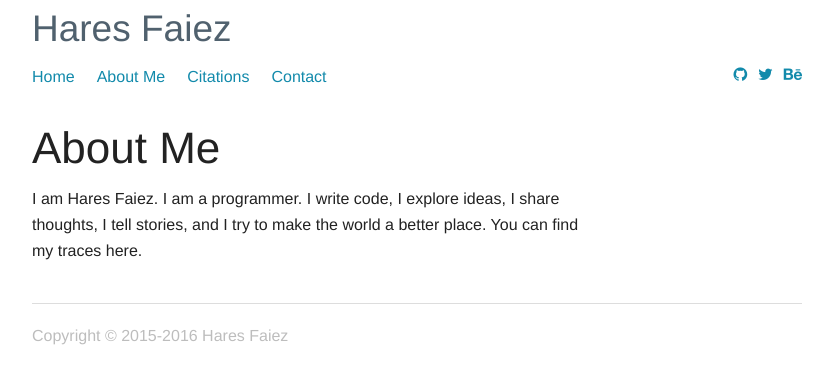
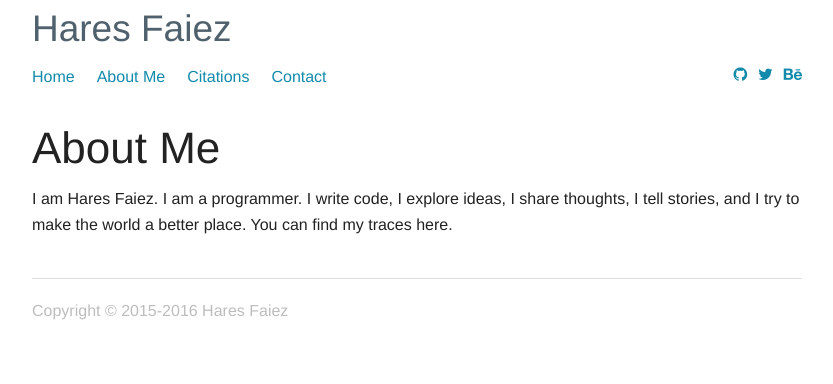
Before and after one commit to haresfaiez/haresfaiez.github.io, a Jekyll site: the page built from about.md, in a window 1280 px wide. Shown: the top 384 px of the page, without its empty margins (223-1056 px from the left). Built offline with Jekyll 4.4.1, drawn with Linux system fonts in a browser that asks for light colours.

Commit message:
Increase the page width to match the container width

```diff
--- a/_layouts/page.html
+++ b/_layouts/page.html
@@ -1,7 +1,7 @@
 ---
 layout: default
 ---
-<div class="small-12 large-9 columns">
+<div class="small-12 large-12 columns">
     <section>
         <header>
             <h1>{{ page.title }}</h1>
```
